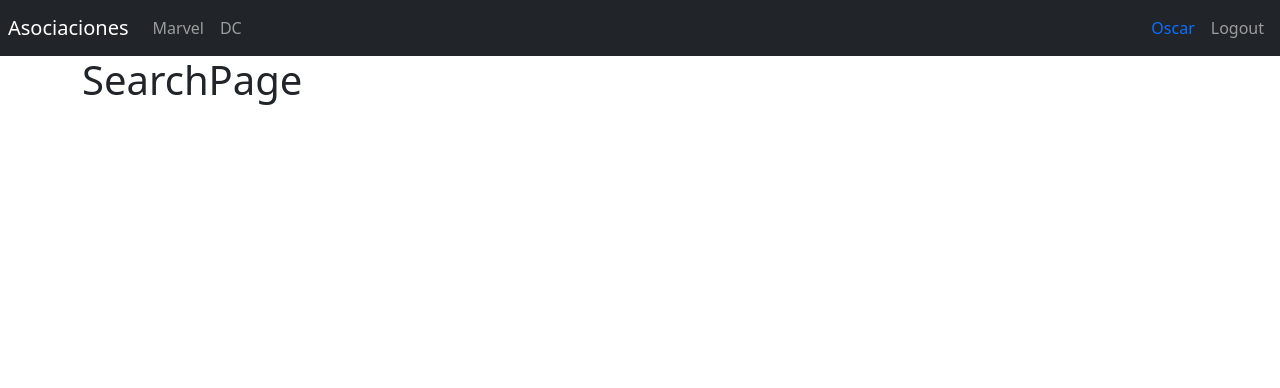
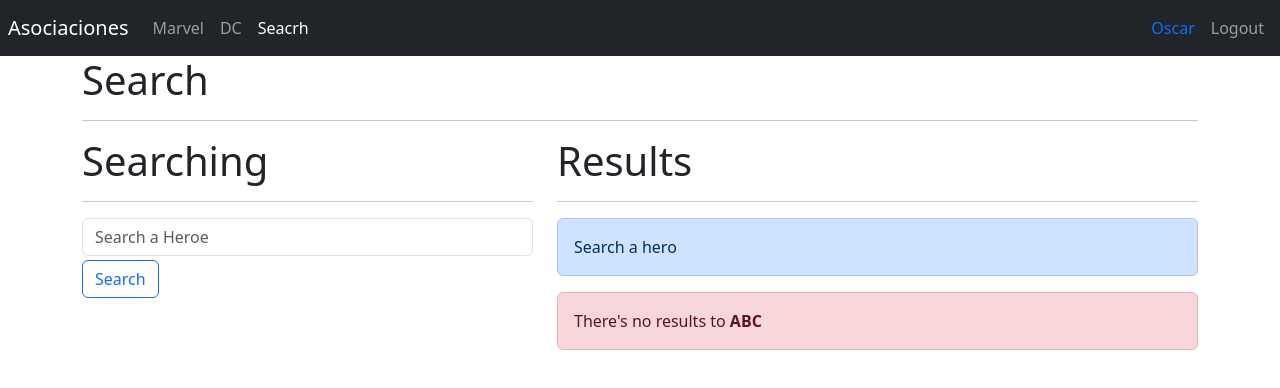
Before and after one commit to OscarAristizabalDev/reactjs-heroes-app, a React (Vite) app: page /search in a window 1280 px wide. Shown: the top 388 px of the page. Built offline with nearby package versions, Linux system fonts and the light colour scheme.

Commit message:
Empiezo con la implementación del SearchPage para la busqueda de heroes

```diff
--- a/src/heroes/pages/SearchPage.tsx
+++ b/src/heroes/pages/SearchPage.tsx
@@ -1,6 +1,45 @@
+import { HeroeCard } from "../components"
 
 export const SearchPage = () => {
     return (
-        <h1>SearchPage</h1>
+        <>
+            <h1>Search</h1>
+            <hr />
+
+            <div className="row">
+                <div className="col-5">
+                    <h1>Searching</h1>
+                    <hr />
+                    <form>
+                        <input
+                            type="text"
+                            placeholder="Search a Heroe"
+                            className="form-control"
+                            name="searchText"
+                            autoComplete="off"
+                        />
+
+                        <button className="btn btn-outline-primary mt-1">
+                            Search
+                        </button>
+                    </form>
+                </div>
+
+                <div className="col-7">
+                    <h1>Results</h1>
+                    <hr />
+
+                    <div className="alert alert-primary">
+                        Search a hero
+                    </div>
+
+                    <div className="alert alert-danger">
+                        There's no results to <b>ABC</b>
+                    </div>
+
+                    {/* <HeroeCard heroe={}></HeroeCard> */}
+                </div>
+            </div>
+        </>
     )
 }
--- a/src/ui/components/Navbar.tsx
+++ b/src/ui/components/Navbar.tsx
@@ -39,6 +39,13 @@ export const Navbar = () => {
                     >
                         DC
                     </NavLink>
+
+                    <NavLink
+                        className={({ isActive }) => `nav-item nav-link ${isActive ? 'active' : ''}`}
+                        to="/search"
+                    >
+                        Seacrh
+                    </NavLink>
                 </div>
             </div>
 
```
